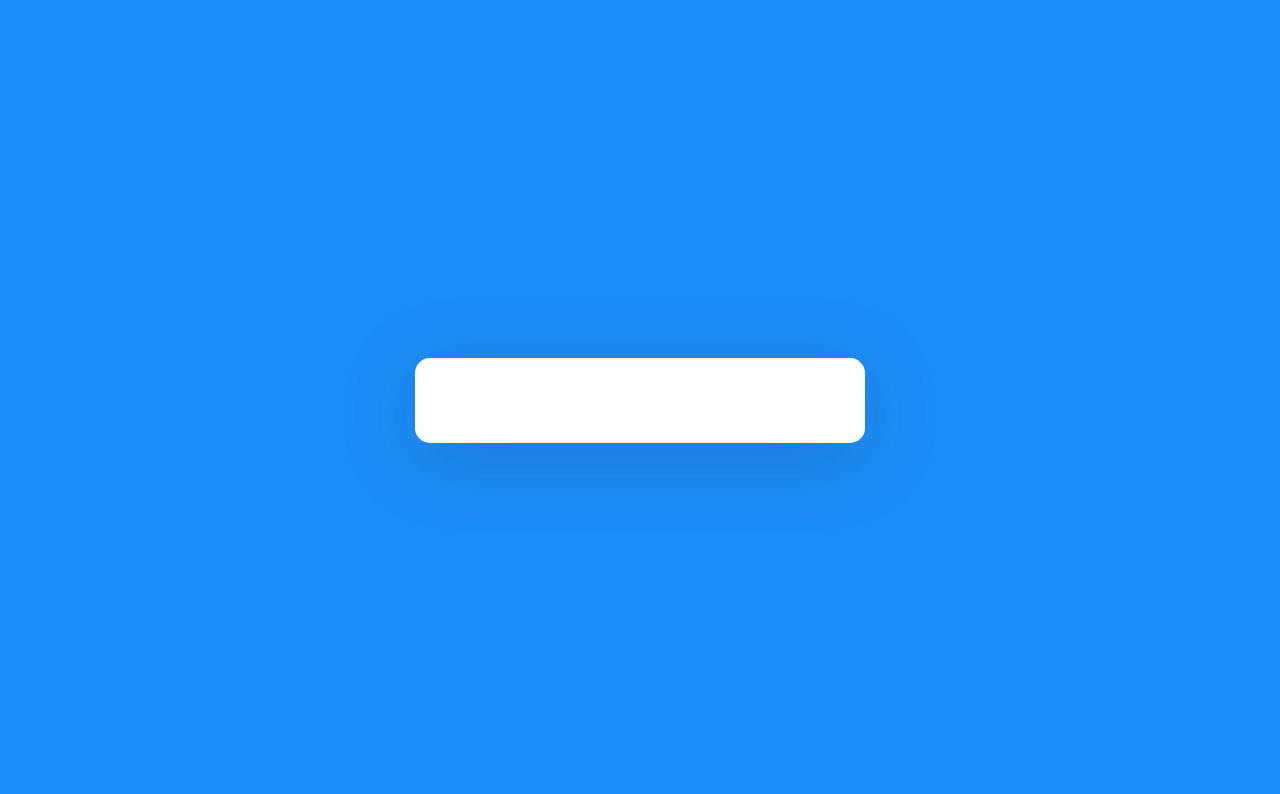
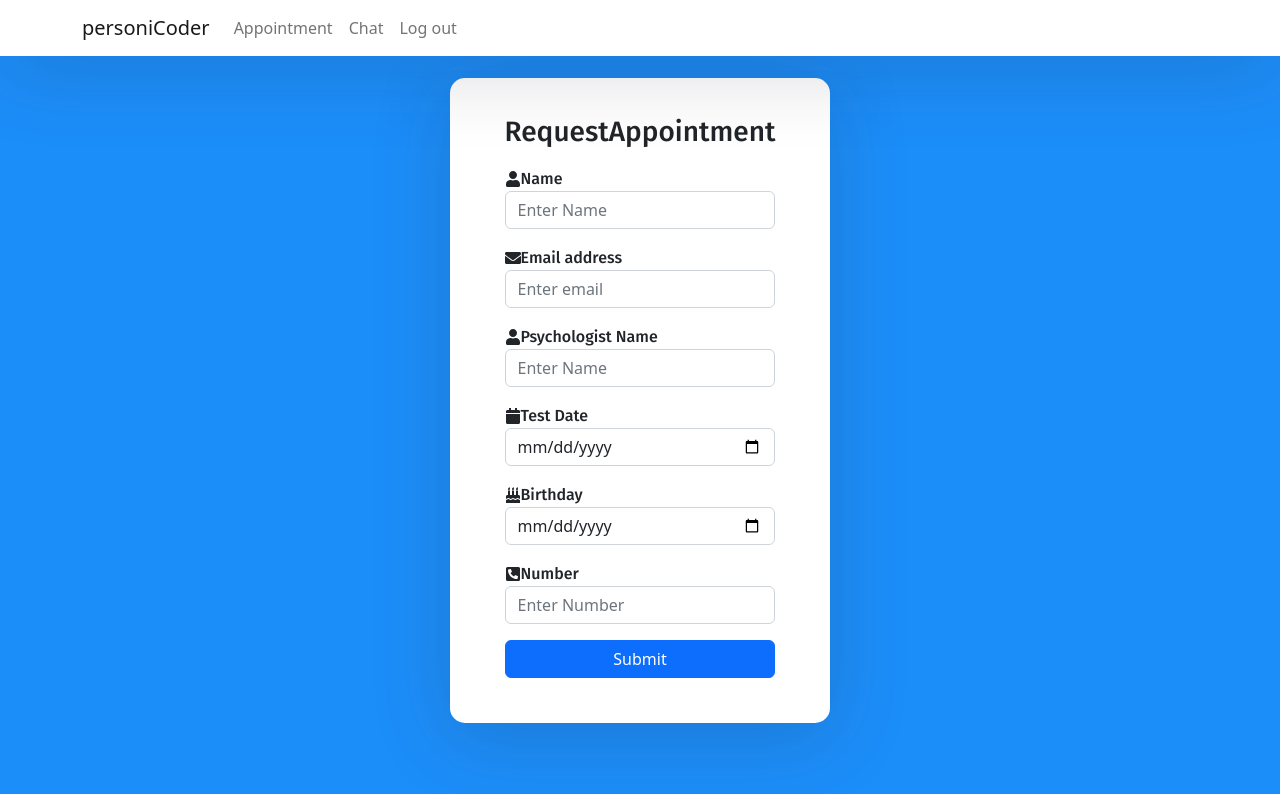
Before and after one commit to Muhammad-Sameed-Ansari/personicoder_fyp, a React (Create React App) app: page /appointment in a window 1280 px wide. Before the commit this address had no page. Shown: the top 794 px of the page. Built offline with nearby package versions, Linux system fonts and the light colour scheme.

Commit message:
Home Page and Request Appointment done

```diff
--- a/package.json
+++ b/package.json
@@ -12,6 +12,7 @@
     "react-bootstrap": "^2.5.0",
     "react-dom": "^18.2.0",
     "react-firebase-hooks": "^5.0.3",
+    "react-icons": "^4.6.0",
     "react-router-dom": "^6.4.2",
     "react-scripts": "5.0.1",
     "web-vitals": "^2.1.4"
--- a/src/App.js
+++ b/src/App.js
@@ -4,6 +4,7 @@ import { BrowserRouter as Router, Route, Routes } from 'react-router-dom'
 import Login from './Login';
 import SignUp from './SignUp';
 import Page from './Page';
+import RequestAppointment from './RequestAppointment';
 
 function App() {
 
@@ -18,6 +19,7 @@ function App() {
               <Route path="/sign-in" element={<Login />} />
               <Route path="/sign-up" element={<SignUp />} />
               <Route path="/page" element={<Page />} />
+              <Route path="/appointment" element={<RequestAppointment />} />
             </Routes>
           </div>
         </div>
--- a/src/Login.js
+++ b/src/Login.js
@@ -38,6 +38,7 @@ export default function Login() {
 
         <div>
         <Navbar islogin={false} />
+        <div style={{width: 350}} >
         <h3>Sign In</h3>
 
         <div className="mb-3">
@@ -67,6 +68,7 @@ export default function Login() {
             Submit
           </button>
         </div>
+        </div>
       </div>
     )
 }
--- a/src/Navbar.js
+++ b/src/Navbar.js
@@ -16,7 +16,7 @@ export default function Navbar({ islogin }) {
     return (
         <nav className="navbar navbar-expand-lg navbar-light fixed-top">
           <div className="container">
-            <Link className="navbar-brand" to={'/sign-in'}>
+            <Link className="navbar-brand" to={'/page'}>
               personiCoder
             </Link>
             <div className="collapse navbar-collapse" id="navbarTogglerDemo02">
@@ -32,6 +32,16 @@ export default function Navbar({ islogin }) {
                     </Link>
                 </li>}
                 {islogin && <li className="nav-item">
+                    <Link className="nav-link" to={'/appointment'} >
+                        Appointment
+                    </Link>
+                </li>}
+                {islogin && <li className="nav-item">
+                    <Link className="nav-link" >
+                        Chat
+                    </Link>
+                </li>}
+                {islogin && <li className="nav-item">
                     <Link className="nav-link" onClick={logOut} >
                         Log out
                     </Link>
--- a/src/Page.css
+++ b/src/Page.css
@@ -4,6 +4,9 @@
     align-items: center;
     justify-content: center;
     height: 100vh;
+    width: '100%';
+    flex: 1;
+    background-color: #1c8ef9;
 }
 
 .txt {
--- /dev/null
+++ b/src/RequestAppointment.js
@@ -0,0 +1,79 @@
+import React from 'react'
+import { FaUser,FaEnvelope,FaPhoneSquareAlt,FaCalendar,FaBirthdayCake} from "react-icons/fa";
+import Navbar from './Navbar';
+
+export default function RequestAppointment() {
+  return (
+    <div>
+      <Navbar islogin={true} />
+    <h3>RequestAppointment</h3>
+
+    <div className="mb-3">
+      <FaUser/>
+      <label>Name</label>
+      <input
+        type="email"
+        className="form-control"
+        placeholder="Enter Name"
+      />
+    </div>
+
+    <div className="mb-3">
+    <FaEnvelope/>
+      <label>Email address</label>
+      <input
+        type="email"
+        className="form-control"
+        placeholder="Enter email"
+      />
+    </div>
+
+    <div className="mb-3">
+    <FaUser/>
+      <label>Psychologist Name</label>
+      <input
+        type="email"
+        className="form-control"
+        placeholder="Enter Name"
+      />
+    </div>
+
+    <div className="mb-3">
+    <FaCalendar/>
+      <label>Test Date</label>
+      <input
+        type="date"
+        className="form-control"
+        placeholder="Enter Date"
+      />
+    </div>
+
+    <div className="mb-3">
+    <FaBirthdayCake/>
+      <label>Birthday</label>
+      <input
+        type="date"
+        className="form-control"
+        placeholder="Enter Date"
+      />
+    </div>
+
+
+    <div className="mb-3">
+    <FaPhoneSquareAlt/>
+      <label>Number</label>
+      <input
+        type="number"
+        className="form-control"
+        placeholder="Enter Number"
+      />
+    </div>
+
+    <div className="d-grid">
+      <button className="btn btn-primary" >
+        Submit
+      </button>
+    </div>
+  </div>
+  )
+}
--- a/src/SignUp.js
+++ b/src/SignUp.js
@@ -19,6 +19,7 @@ export default function SignUp() {
     return (
     <div>
         <Navbar islogin={false} />
+        <div style={{width: 350}}>
         <h3>Sign Up</h3>
 
         <div className="mb-3">
@@ -62,6 +63,7 @@ export default function SignUp() {
         <p className="forgot-password text-right">
           Already registered <a href="/sign-in">sign in?</a>
         </p>
+        </div>
       </div>
   )
 }
--- a/src/index.css
+++ b/src/index.css
@@ -45,7 +45,7 @@ html,
 }
 
 .auth-inner {
-  width: 450px;
+  /* width: 450px; */
   margin: auto;
   background: #ffffff;
   box-shadow: 0px 14px 80px rgba(34, 35, 58, 0.2);
```
Also changed, not shown: 1 other file (tests, documents, lock files or other folders).
